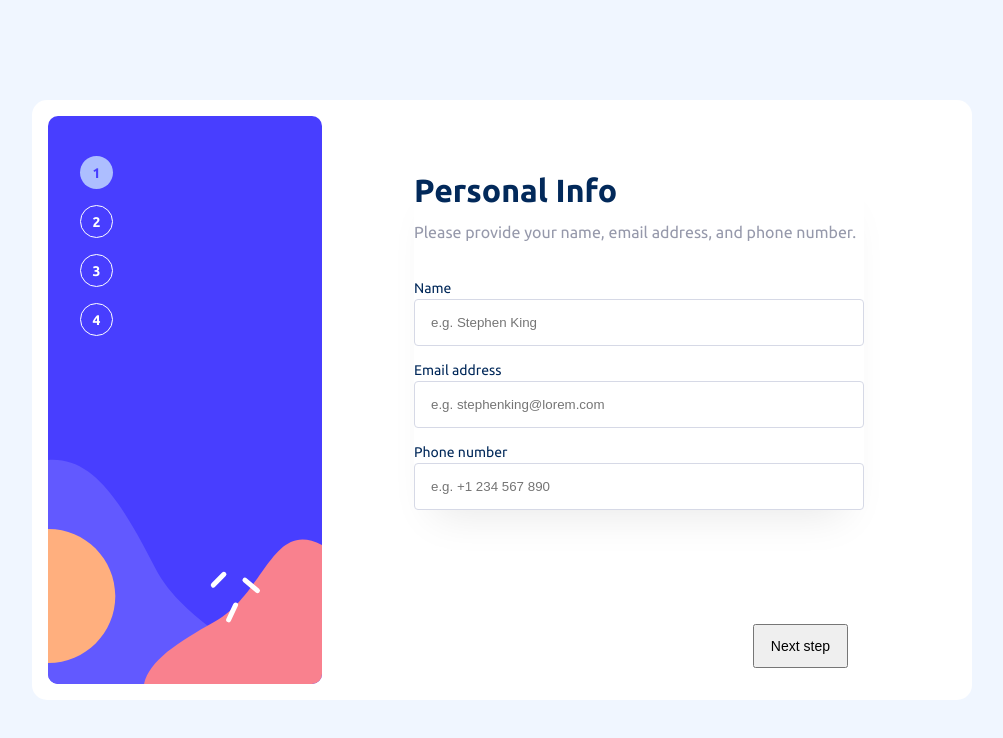
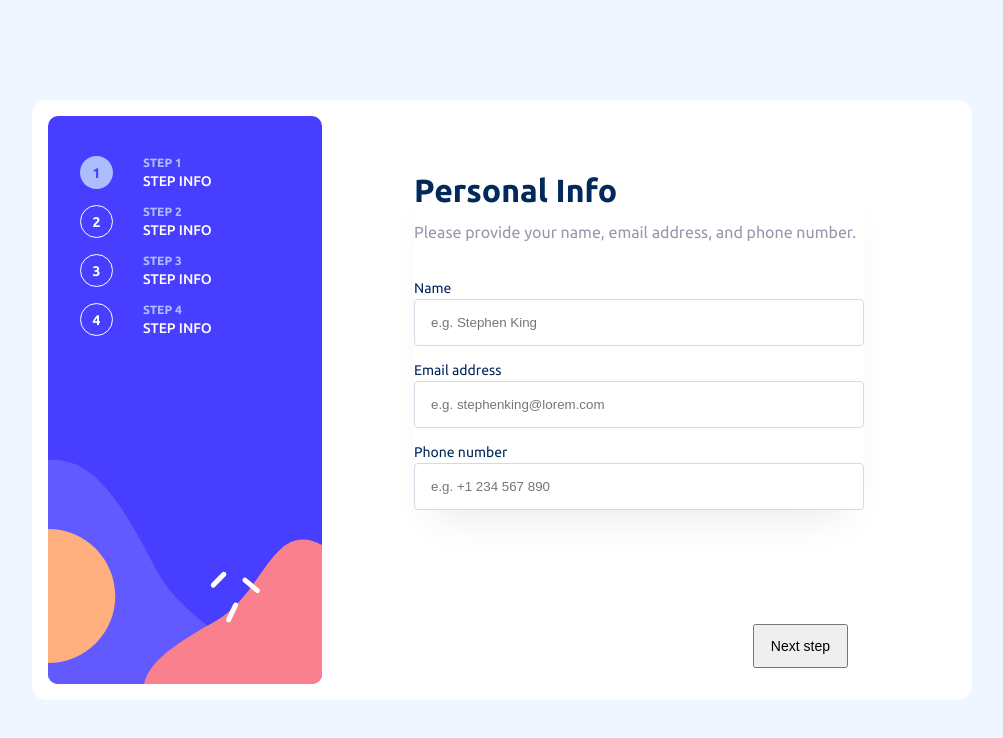
Before and after one commit to mateszucs96/multi-step-form, a React (Vite) app: page / in a window 1280 px wide. Shown: the top 738 px of the page, without its empty margins (138-1141 px from the left). Built offline with nearby package versions, Linux system fonts and the light colour scheme.

Commit message:
add Thank You page and styling to it

```diff
--- a/src/App.tsx
+++ b/src/App.tsx
@@ -3,6 +3,7 @@ import Footer from './components/Footer';
 import Form from './components/Form';
 import Header from './components/Header';
 import PriceTag from './components/PriceTag';
+import ThankYou from './components/ThankYou';
 
 
 const FORM_STEPS = 5;
@@ -26,7 +27,7 @@ function App() {
 	return (
 		<div className='App'>
 			<Header step={step} />
-			<Form step={step} handleNextStep={handleNextStep} handleChange={handleChange} />
+			{step === 5 ? <ThankYou /> : <Form step={step} handleNextStep={handleNextStep} handleChange={handleChange} />}
 			<Footer
 				step={step}
 				handleBack={handleBack}
--- a/src/components/AddOn.tsx
+++ b/src/components/AddOn.tsx
@@ -21,8 +21,10 @@ const AddOn = ({ name, description, price, formInput, handleCheckboxes }: Props)
 					<p className={styles.description}>{description}</p>
 				</label>
 			</div>
-
-			<PriceTag isMonthly={formInput.plan.isMonthly} price={price} fontColor={'#483EFF'} />
+			<div style={{ display: 'flex' }}>
+				<span>+</span>
+				<PriceTag isMonthly={formInput.plan.isMonthly} price={price} fontColor={'#483EFF'} />
+			</div>
 		</div>
 	);
 };
--- a/src/components/Form.tsx
+++ b/src/components/Form.tsx
@@ -32,7 +32,6 @@ const Form = ({ step, handleNextStep, handleChange }: Props) => {
 								 handlePlanToggle={handlePlanToggle} />}
 				{step === 3 && <AddOns step={3} formInput={formInput} handleCheckboxes={handleCheckboxes} />}
 				{step === 4 && <Summary formInput={formInput} handleChange={handleChange} />}
-				{step === 5 && <ThankYou />}
 			</form>
 		</div>
 	</main>);
--- a/src/components/Header.tsx
+++ b/src/components/Header.tsx
@@ -5,10 +5,34 @@ const Header = ({ step }: { step: number }) => {
 	return (
 		<header className={styles.header}>
 			<div className={styles.steps}>
-				<Step stepNumber={1} step={step} />
-				<Step stepNumber={2} step={step} />
-				<Step stepNumber={3} step={step} />
-				<Step stepNumber={4} step={step} />
+				<div className={styles.stepContainer}>
+					<Step stepNumber={1} step={step} />
+					<div className={styles.stepLabel}>
+						<p>STEP 1</p>
+						<h3>STEP INFO</h3>
+					</div>
+				</div>
+				<div className={styles.stepContainer}>
+					<Step stepNumber={2} step={step} />
+					<div className={styles.stepLabel}>
+						<p>STEP 2</p>
+						<h3>STEP INFO</h3>
+					</div>
+				</div>
+				<div className={styles.stepContainer}>
+					<Step stepNumber={3} step={step} />
+					<div className={styles.stepLabel}>
+						<p>STEP 3</p>
+						<h3>STEP INFO</h3>
+					</div>
+				</div>
+				<div className={styles.stepContainer}>
+					<Step stepNumber={4} step={step} />
+					<div className={styles.stepLabel}>
+						<p>STEP 4</p>
+						<h3>STEP INFO</h3>
+					</div>
+				</div>
 			</div>
 		</header>
 	);
--- a/src/components/PriceTag.tsx
+++ b/src/components/PriceTag.tsx
@@ -1,14 +1,15 @@
-import styles from './plan.module.scss';
+import styles from './summary.module.scss';
 
 type Props = {
 	isMonthly: boolean;
 	price: number;
 	fontColor: string;
+	fontWeight: string;
 }
 
-const PriceTag = ({ isMonthly, price, fontColor }: Props) => {
+const PriceTag = ({ isMonthly, price, fontColor, fontWeight }: Props) => {
 	return (
-		<p className={styles.price} style={{ color: fontColor }}>
+		<p className={styles.price} style={{ color: fontColor, fontWeight: fontWeight }}>
 			$<span>{isMonthly ? price : price * 10}</span>/{isMonthly ? 'mo' : 'yr'}
 		</p>
 	);
--- a/src/components/Step.tsx
+++ b/src/components/Step.tsx
@@ -2,6 +2,7 @@ const Step = ({ step, stepNumber }: { step: number; stepNumber: number }) => {
 	return (
 		<div className={`step-number ${step === stepNumber && 'active'}`}>
 			<p>{stepNumber}</p>
+
 		</div>
 	);
 };
--- a/src/components/Summary.tsx
+++ b/src/components/Summary.tsx
@@ -47,10 +47,9 @@ const Summary = ({ formInput, handleChange }: Props) => {
 						</div>
 
 
-						<div>
-							<PriceTag isMonthly={formInput.plan.isMonthly} price={PLANS[formInput.plan.selected - 1].price}
-												fontColor={'#022959'} />
-						</div>
+						<PriceTag isMonthly={formInput.plan.isMonthly} price={PLANS[formInput.plan.selected - 1].price}
+											fontColor={'#022959'} fontWeight={'700'} />
+
 					</div>
 
 					<ul className={`${styles.addOns} flex-wrapper`}>
@@ -58,7 +57,12 @@ const Summary = ({ formInput, handleChange }: Props) => {
 							value &&
 							<li className='flex-wrapper' key={i}>
 								<p>{key}</p>
-								<PriceTag isMonthly={formInput.plan.isMonthly} price={ADDONS[i].price} fontColor={'#022959'} />
+								<div style={{ display: 'flex' }}>
+									<span>+</span>
+									<PriceTag isMonthly={formInput.plan.isMonthly} price={ADDONS[i].price} fontColor={'#022959'}
+														fontWeight={'400'} />
+								</div>
+
 							</li>
 						))}
 					</ul>
@@ -67,7 +71,7 @@ const Summary = ({ formInput, handleChange }: Props) => {
 			</div>
 			<div className={`${styles.total} flex-wrapper`}>
 				<p>Total <span>{formInput.plan.isMonthly ? '(per month)' : '(per year)'}</span></p>
-				<p className={styles.price}>{'$' + getTotalPrice()}<span>{formInput.plan.isMonthly ? '/mo' : '/yr'}</span></p>
+				<p className={styles.price}>{'+$' + getTotalPrice()}<span>{formInput.plan.isMonthly ? '/mo' : '/yr'}</span></p>
 			</div>
 
 		</div>
--- a/src/components/ThankYou.tsx
+++ b/src/components/ThankYou.tsx
@@ -1,6 +1,19 @@
+import icon from '../assets/images/icon-thank-you.svg';
+import styles from './thankYou.module.scss';
+
 const ThankYou = () => {
 	return (
-		<div>Hello</div>
+		<section className={`${styles.thankYouSection}  section-container`}>
+			<img src={icon} />
+			<div>
+				<h1>Thank you!</h1>
+				<p>
+					Thanks for confirming your subscription! We hope you have fun using our platform. If you ever need support,
+					please feel free to email us at support@loremgaming.com.
+				</p>
+			</div>
+		</section>
+
 	);
 };
 
--- a/src/components/header.module.scss
+++ b/src/components/header.module.scss
@@ -13,6 +13,8 @@
     grid-row: 1 / span 2;
     justify-content: flex-start;
     height: auto;
+
+    width: 100%;
   }
 
   .steps {
@@ -27,5 +29,30 @@
       margin-left: 3.2rem;
       margin-top: 4rem;
     }
+
+    .stepContainer {
+      @media (min-width: 800px) {
+        display: flex;
+        align-items: center;
+        gap: 3rem;
+      }
+    }
   }
 }
+
+.stepLabel {
+  @media (max-width: 800px) {
+    display: none;
+  }
+
+  p {
+    color: var(--clr-primary-300);
+    font-size: 1.2rem;
+  }
+
+  h3 {
+    color: var(--clr-neutral-100);
+    font-size: 1.4rem;
+    margin-top: .4rem;
+  }
+}
--- a/src/components/summary.module.scss
+++ b/src/components/summary.module.scss
@@ -12,6 +12,7 @@
 
   .plan {
     color: var(--clr-primary-700);
+
 
     .changeButton {
       border: none;
--- /dev/null
+++ b/src/components/thankYou.module.scss
@@ -0,0 +1,25 @@
+@import '../variables';
+
+.thankYouSection {
+  display: flex;
+  flex-direction: column;
+  text-align: center;
+  align-items: center;
+  justify-content: center;
+  margin: 18rem 0;
+
+
+  @media (min-width: $md-breakpoint) {
+    grid-row: 1 / span 2;
+  }
+
+
+  img {
+    width: 5.6rem;
+    height: 5.6rem;
+    @media (min-width: $md-breakpoint) {
+      width: 8rem;
+      height: 8rem;
+    }
+  }
+}
--- a/src/index.scss
+++ b/src/index.scss
@@ -53,6 +53,7 @@ html {
 #root {
   @media (min-width: $md-breakpoint) {
     display: flex;
+    align-items: center;
     height: 100vh;
   }
 }
@@ -81,6 +82,8 @@ button {
 }
 
 .App {
+
+
   display: grid;
   width: 100%;
   max-width: 94rem;
@@ -89,11 +92,20 @@ button {
 
   @media (min-width: $md-breakpoint) {
     grid-template-columns: 27.4rem 1fr;
-    grid-template-rows: 1fr 1fr;
+    grid-template-rows: 284px 284px;
     background-color: var(--clr-neutral-100);
     padding: 1.6rem;
     border-radius: 15px;
   }
+
+
+  /* @media (min-width: $md-breakpoint) {
+     grid-template-columns: 27.4rem 1fr;
+     grid-template-rows: 1fr 1fr;
+     background-color: var(--clr-neutral-100);
+     padding: 1.6rem;
+     border-radius: 15px;
+   }*/
 }
 
 .input-container {
```
